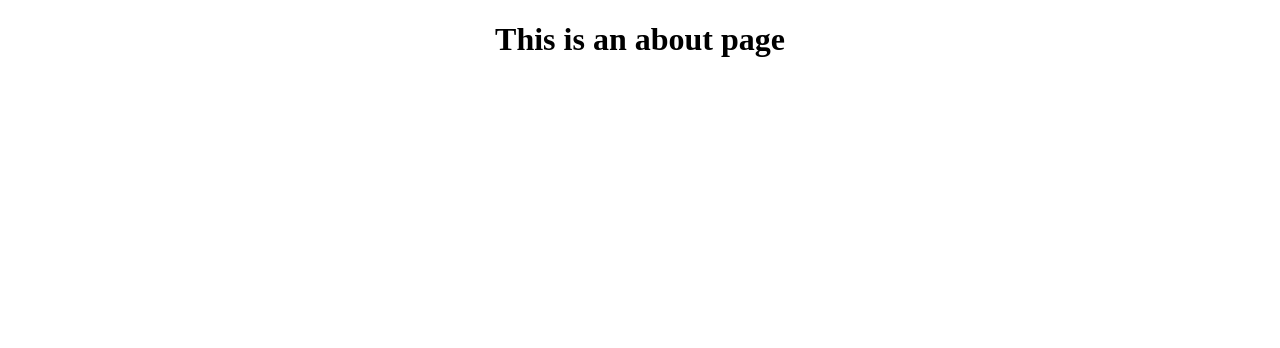
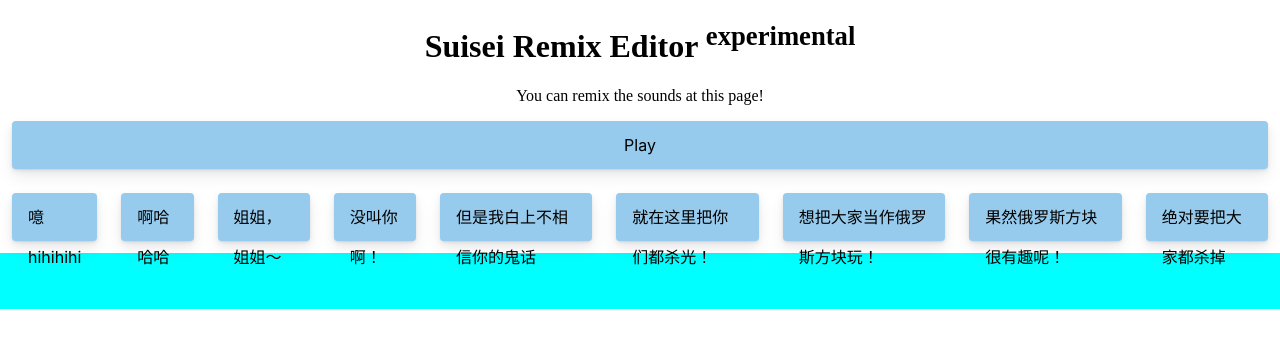
Before and after one commit to suisei-cn/starbuttons, a Vue app: page /#/editor in a window 1280 px wide. Shown: the top 348 px of the page. Built offline with nearby package versions, Linux system fonts and the light colour scheme.

Commit message:
feat: Editor prototype....

```diff
--- a/package.json
+++ b/package.json
@@ -10,6 +10,7 @@
   },
   "dependencies": {
     "core-js": "^3.6.4",
+    "interactjs": "^1.9.10",
     "vue": "^2.6.11",
     "vue-class-component": "^7.2.3",
     "vue-i18n": "^8.17.0",
@@ -18,6 +19,7 @@
     "vuex": "^3.1.3"
   },
   "devDependencies": {
+    "@interactjs/types": "^1.9.10",
     "@typescript-eslint/eslint-plugin": "^2.26.0",
     "@typescript-eslint/parser": "^2.26.0",
     "@vue/cli-plugin-babel": "^4.3.0",
--- a/src/components/BaseButton.vue
+++ b/src/components/BaseButton.vue
@@ -11,6 +11,7 @@ import { Sound } from "../types";
 @Component
 export default class BaseButton extends Vue {
   @Prop() private item!: Sound;
+  @Prop() private noclickplay!: boolean;
   private playLayer = 0;
   private lang = "zh";
   private mounted() {
@@ -20,6 +21,7 @@ export default class BaseButton extends Vue {
     return this?.item.name_l10n![this.lang] || this?.item.name || "";
   }
   private play() {
+    if (this.noclickplay) return;
     if (!this.item) {
       return;
     }
--- a/src/style/style.scss
+++ b/src/style/style.scss
@@ -1,4 +1,4 @@
-@mixin shadow ($hover: 0) {
+@mixin shadow($hover: 0) {
   box-shadow: 0 0.9px 2.2px rgba(0, 0, 0, 0.02),
     0 2.1px 5.3px rgba(0, 0, 0, 0.028), 0 4px 10px rgba(0, 0, 0, 0.035),
     0 7.1px 17.9px rgba(0, 0, 0, 0.042), 0 13.4px 33.4px rgba(0, 0, 0, 0.05),
@@ -15,6 +15,8 @@
   }
 }
 
+$btn-height: 40px;
+
 .btn {
   text-align: center;
   overflow: hidden;
@@ -25,6 +27,34 @@
   cursor: pointer;
   background: linear-gradient(#97cbed, #6375bc);
   user-select: none;
+}
+
+.normalBtn {
+  height: $btn-height;
+  line-height: $btn-height;
+  margin: 12px 12px;
+  padding: 4px 16px;
+  border-radius: 4px;
+  background: #97cbed;
+  box-shadow: 0 0.2px 0.5px rgba(0, 0, 0, 0.02),
+    0 0.5px 1.1px rgba(0, 0, 0, 0.028), 0 1px 2.1px rgba(0, 0, 0, 0.035),
+    0 1.8px 3.8px rgba(0, 0, 0, 0.042), 0 3.3px 7.1px rgba(0, 0, 0, 0.05),
+    0 8px 17px rgba(0, 0, 0, 0.07);
+  font-family: -apple-system, ".SFNSText-Regular", "San Francisco", "Roboto",
+    "Segoe UI", "Helvetica Neue", "Lucida Grande", HYQiHei, FZYouH,
+    Source Han Sans, Yu Gothic, Kozuka Gothic Pro, Meiryo, sans-serif;
+  transition: box-shadow 2.3s ease-in-out;
+  font-weight: 0.23s ease-in-out;
+
+  &:hover {
+    cursor: pointer;
+    font-weight: 800;
+    box-shadow: 0 0.4px 0.7px rgba(0, 0, 0, 0.02),
+      0 1px 1.6px rgba(0, 0, 0, 0.028), 0 1.9px 3px rgba(0, 0, 0, 0.035),
+      0 3.4px 5.4px rgba(102, 116, 181, 0.042),
+      0 6.3px 10px rgba(102, 116, 181, 0.25),
+      0 15px 24px rgba(102, 116, 181, 0.37);
+  }
 }
 
 .shadow {
--- a/src/views/EditorView.vue
+++ b/src/views/EditorView.vue
@@ -1,5 +1,202 @@
 <template>
-  <div class="about">
-    <h1>This is an about page</h1>
+  <div id="page">
+    <div id="header">
+      <h1>Suisei Remix Editor <sup>experimental</sup></h1>
+      <p>You can remix the sounds at this page!</p>
+      <div id="operations">
+        <div class="normalBtn" @click="playRemix">Play</div>
+      </div>
+    </div>
+    <div id="buttons" ref="clips">
+      <template v-for="(item, index) of sounds">
+        <BaseButton
+          :item="item"
+          :key="index"
+          :noclickplay="true"
+          :data-sound-id="index"
+          class="item normalBtn"
+        ></BaseButton>
+      </template>
+    </div>
+    <div id="editor">
+      <div id="tracks">
+        <div ref="track1" class="track"></div>
+      </div>
+    </div>
   </div>
 </template>
+
+<script lang="ts">
+import { Component, Vue } from "vue-property-decorator";
+import { Sound } from "../types";
+import BaseButton from "../components/BaseButton.vue";
+import interact from "interactjs";
+
+const editorElements: {
+  [key: string]: {
+    id: number;
+    location: number;
+  };
+} = {};
+
+(window as any).editorElements = editorElements;
+
+function getXLocation(target: HTMLElement) {
+  return (
+    target.offsetLeft +
+    Number(target.getAttribute("data-x") || -1 * target.offsetLeft)
+  );
+}
+
+function dragMoveListener(event: any) {
+  const target: HTMLElement = event.target;
+
+  // Move
+  const x = (parseFloat(target.getAttribute("data-x") || "") || 0) + event.dx;
+  const y = (parseFloat(target.getAttribute("data-y") || "") || 0) + event.dy;
+  target.style.webkitTransform = target.style.transform =
+    "translate(" + x + "px, " + y + "px)";
+  target.setAttribute("data-x", x);
+  target.setAttribute("data-y", y);
+
+  // Update value
+  const seq = Number(target.getAttribute("data-seq-id"));
+  if (!seq) return;
+  const location = getXLocation(target);
+  editorElements[seq].location = location;
+}
+
+@Component({
+  components: {
+    BaseButton
+  }
+})
+export default class App extends Vue {
+  private sounds: Sound[] = [];
+
+  private async loadVoice() {
+    this.sounds = (await fetch("/sounds.json")
+      .then(x => x.json())
+      .catch(() => {
+        // tslint:disable-next-line:no-console
+        console.error("Sound data fetch error. Exiting.");
+      })) as Sound[];
+  }
+
+  private loadLang() {
+    const lang =
+      (
+        window.location.search.match(/lang=([a-zA-Z-]+)/)?.[1] ||
+        (navigator as any).language ||
+        (navigator as any).userLanguage
+      ).split("-")[0] || "zh";
+    this.$i18n.locale = lang;
+  }
+
+  private async mounted() {
+    await this.loadVoice();
+    this.loadLang();
+    this.initDrag();
+  }
+
+  private initDrag() {
+    interact(".item").draggable({
+      inertia: false,
+      modifiers: [
+        interact.modifiers.restrictRect({
+          restriction: document.getElementById("page") as HTMLElement,
+          endOnly: true
+        })
+      ],
+      listeners: {
+        move: dragMoveListener
+      }
+    });
+    interact(".track").dropzone({
+      accept: ".item",
+      ondragenter: function (event) {
+        const target: HTMLElement = event.relatedTarget;
+        let seqId = target.getAttribute("data-seq-id");
+        if (!seqId) {
+          seqId = String(Math.random());
+          target.setAttribute("data-seq-id", seqId);
+          editorElements[seqId] = {
+            id: Number(target.getAttribute("data-sound-id")) || -1,
+            location: -1
+          }
+        }
+        if (!editorElements[seqId])
+          editorElements[seqId] = { id: -1, location: -1 };
+        editorElements[seqId].location = getXLocation(target);
+      },
+      ondragleave: function (event) {
+        const target: HTMLElement = event.relatedTarget;
+        const seqId = target.getAttribute("data-seq-id");
+        if (seqId) {
+          editorElements[seqId] && delete editorElements[seqId];
+          target.removeAttribute("data-seq-id");
+        }
+      }
+    });
+  }
+
+  private playRemix() {
+    const tracks = document.getElementsByClassName("track");
+    if (!tracks) return;
+    const track = tracks[0];
+    const ratio = Number(track.offsetWidth) / 3;
+    const preparedSounds: { [key: number]: HTMLAudioElement } = {};
+    console.log(editorElements);
+    for (const i of Object.values(editorElements)) {
+      if (i.id < 0) continue;
+      const id = i.id;
+      const sound = preparedSounds[id];
+      if (sound) continue;
+      const audioFilename = this.sounds[id].file;
+      preparedSounds[id] = new Audio(`assets/${audioFilename}`);
+    }
+    for (const i of Object.values(editorElements)) {
+      if (i.id < 0 || i.location < 0) continue;
+      setTimeout(() => {
+        preparedSounds[i.id].play();
+      }, i.location / ratio * 1000);
+    }
+  }
+}
+</script>
+
+<style lang="scss" scoped>
+@import "../style/style";
+
+#page {
+  height: 100%;
+  width: 100%;
+}
+
+#header {
+  text-align: center;
+}
+
+#buttons {
+  display: flex;
+}
+
+#tracks {
+  position: static;
+  left: 2vw;
+  right: 2vw;
+  bottom: 2vh;
+  background-color: aquamarine;
+}
+
+.track {
+  width: 100%;
+  left: 2.5%;
+  height: $btn-height * 1.4;
+  background-color: aqua;
+
+  &:not(:last-child) {
+    border-bottom: grey 2px solid;
+  }
+}
+</style>
--- a/src/views/MainView.vue
+++ b/src/views/MainView.vue
@@ -148,34 +148,6 @@ label {
   height: 6vh;
 }
 
-.normalBtn {
-  height: 40px;
-  line-height: 40px;
-  margin: 12px 12px;
-  padding: 4px 16px;
-  border-radius: 4px;
-  background: #97cbed;
-  box-shadow: 0 0.2px 0.5px rgba(0, 0, 0, 0.02),
-    0 0.5px 1.1px rgba(0, 0, 0, 0.028), 0 1px 2.1px rgba(0, 0, 0, 0.035),
-    0 1.8px 3.8px rgba(0, 0, 0, 0.042), 0 3.3px 7.1px rgba(0, 0, 0, 0.05),
-    0 8px 17px rgba(0, 0, 0, 0.07);
-  font-family: -apple-system, ".SFNSText-Regular", "San Francisco", "Roboto",
-    "Segoe UI", "Helvetica Neue", "Lucida Grande", HYQiHei, FZYouH,
-    Source Han Sans, Yu Gothic, Kozuka Gothic Pro, Meiryo, sans-serif;
-  transition: box-shadow 2.3s ease-in-out;
-  font-weight: 0.23s ease-in-out;
-
-  &:hover {
-    cursor: pointer;
-    font-weight: 800;
-    box-shadow: 0 0.4px 0.7px rgba(0, 0, 0, 0.02),
-      0 1px 1.6px rgba(0, 0, 0, 0.028), 0 1.9px 3px rgba(0, 0, 0, 0.035),
-      0 3.4px 5.4px rgba(102, 116, 181, 0.042),
-      0 6.3px 10px rgba(102, 116, 181, 0.25),
-      0 15px 24px rgba(102, 116, 181, 0.37);
-  }
-}
-
 #board {
   height: $table-height;
   margin-bottom: 2vh;
```
Also changed, not shown: .eslintrc.js, 1 other file (tests, documents, lock files or other folders).
